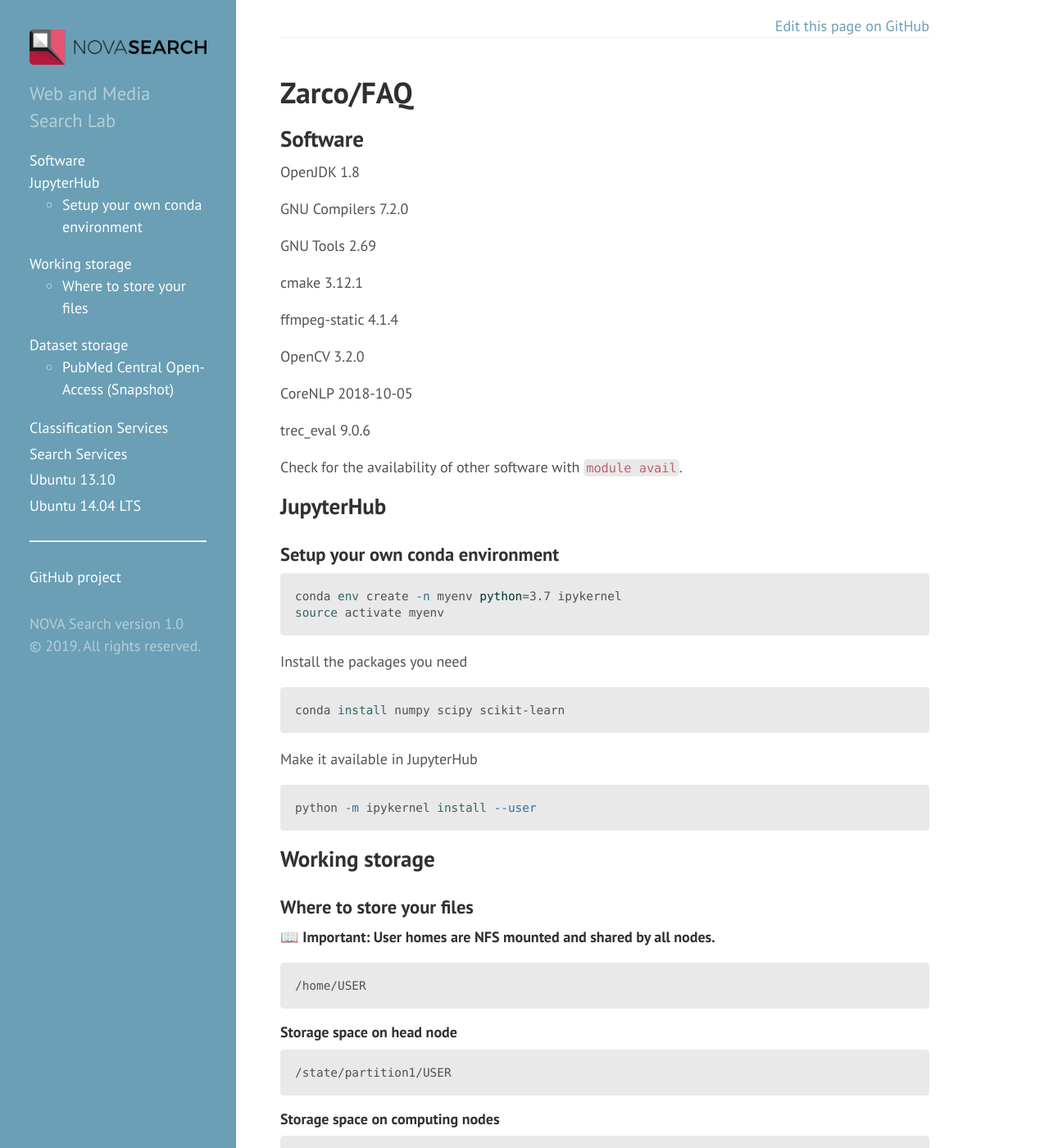
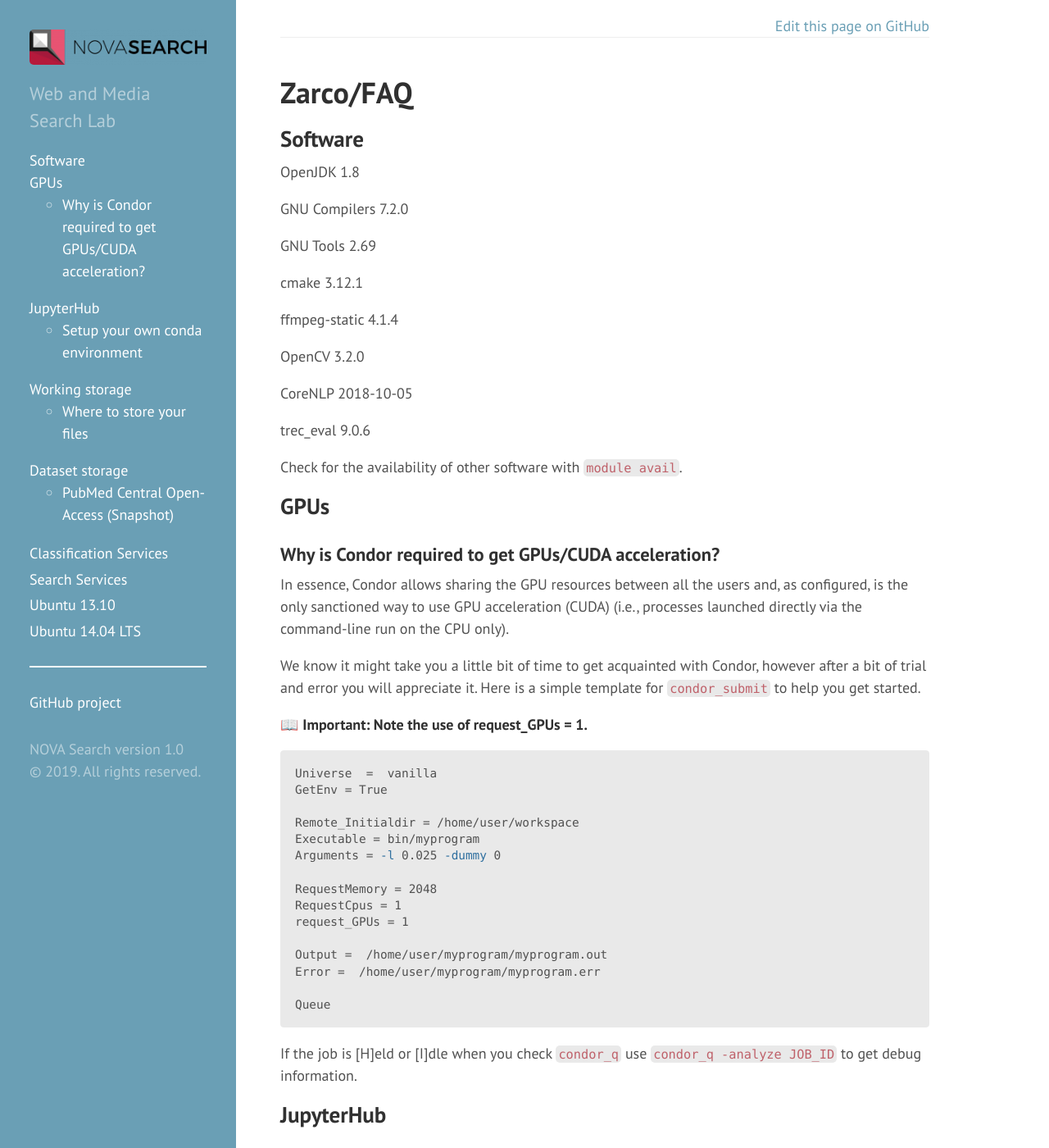
Before and after one commit to novasearch/wiki.novasearch.org, a Jekyll site: the page built from wiki/Zarco_FAQ.md, in a window 1280 px wide and 1400 px high. Shown: the whole window at 82% size. Built offline with Jekyll 4.4.1, drawn with Linux system fonts in a browser that asks for light colours.

Commit message:
Add condor_submit template for GPU jobs

````diff
--- a/wiki/Zarco_FAQ.md
+++ b/wiki/Zarco_FAQ.md
@@ -26,6 +26,42 @@ CoreNLP 2018-10-05
 trec_eval 9.0.6
 
 Check for the availability of other software with `module avail`.
+
+GPUs
+----
+
+### Why is Condor required to get GPUs/CUDA acceleration?
+
+In essence, Condor allows sharing the GPU resources between all the users
+and, as configured, is the only sanctioned way to use GPU acceleration (CUDA)
+(i.e., processes launched directly via the command-line run on the CPU only).
+
+We know it might take you a little bit of time to get acquainted with Condor,
+however after a bit of trial and error you will appreciate it.
+Here is a simple template for `condor_submit` to help you get started.
+
+📖 **Important: Note the use of request_GPUs = 1.**
+
+```bash
+Universe  =  vanilla
+GetEnv = True
+
+Remote_Initialdir = /home/user/workspace
+Executable = bin/myprogram
+Arguments = -l 0.025 -dummy 0
+
+RequestMemory = 2048
+RequestCpus = 1
+request_GPUs = 1
+
+Output =  /home/user/myprogram/myprogram.out
+Error =  /home/user/myprogram/myprogram.err
+
+Queue
+```
+
+If the job is [H]eld or [I]dle when you check `condor_q`
+use `condor_q -analyze JOB_ID` to get debug information.
 
 JupyterHub
 ----------
````
